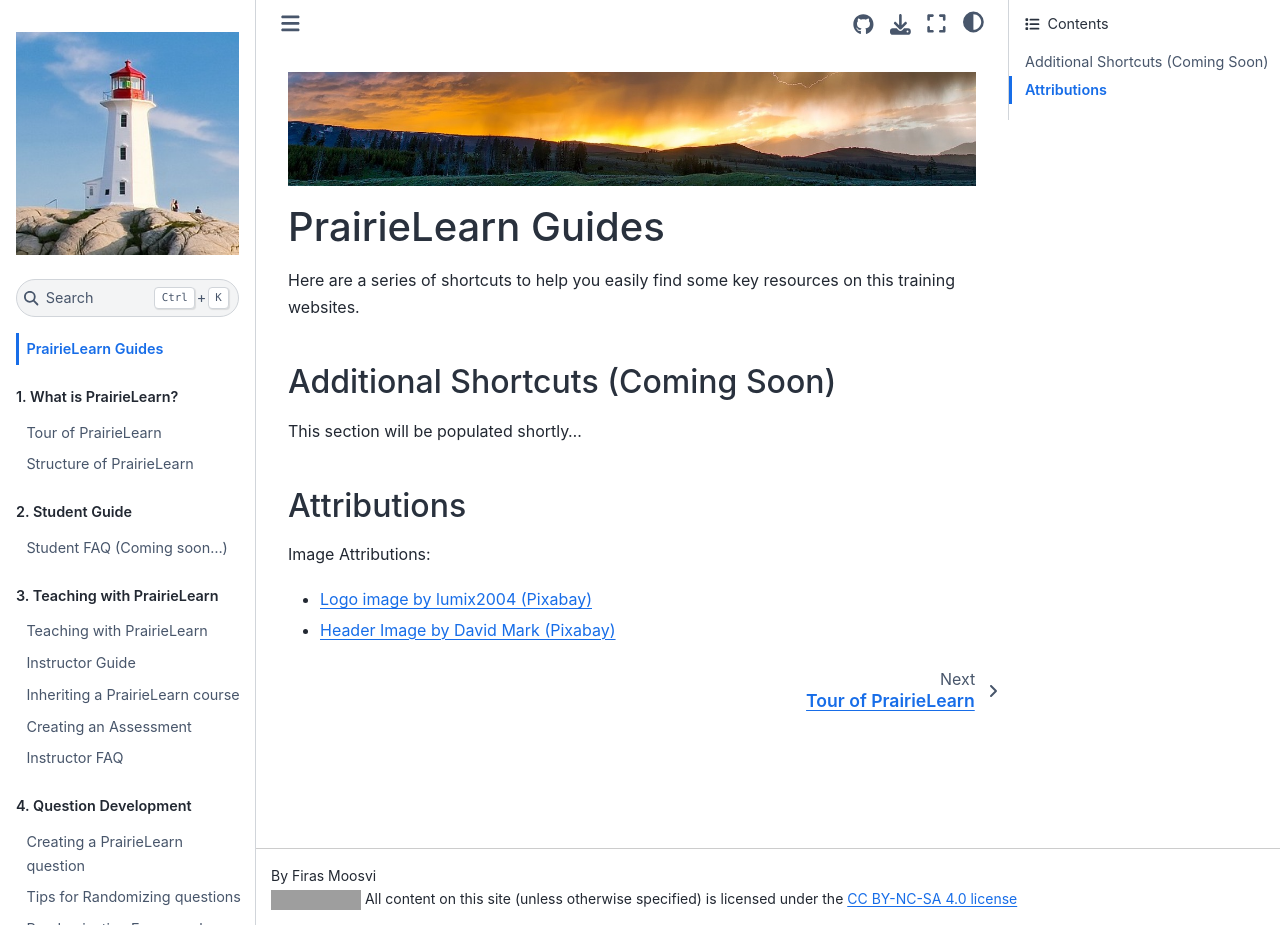
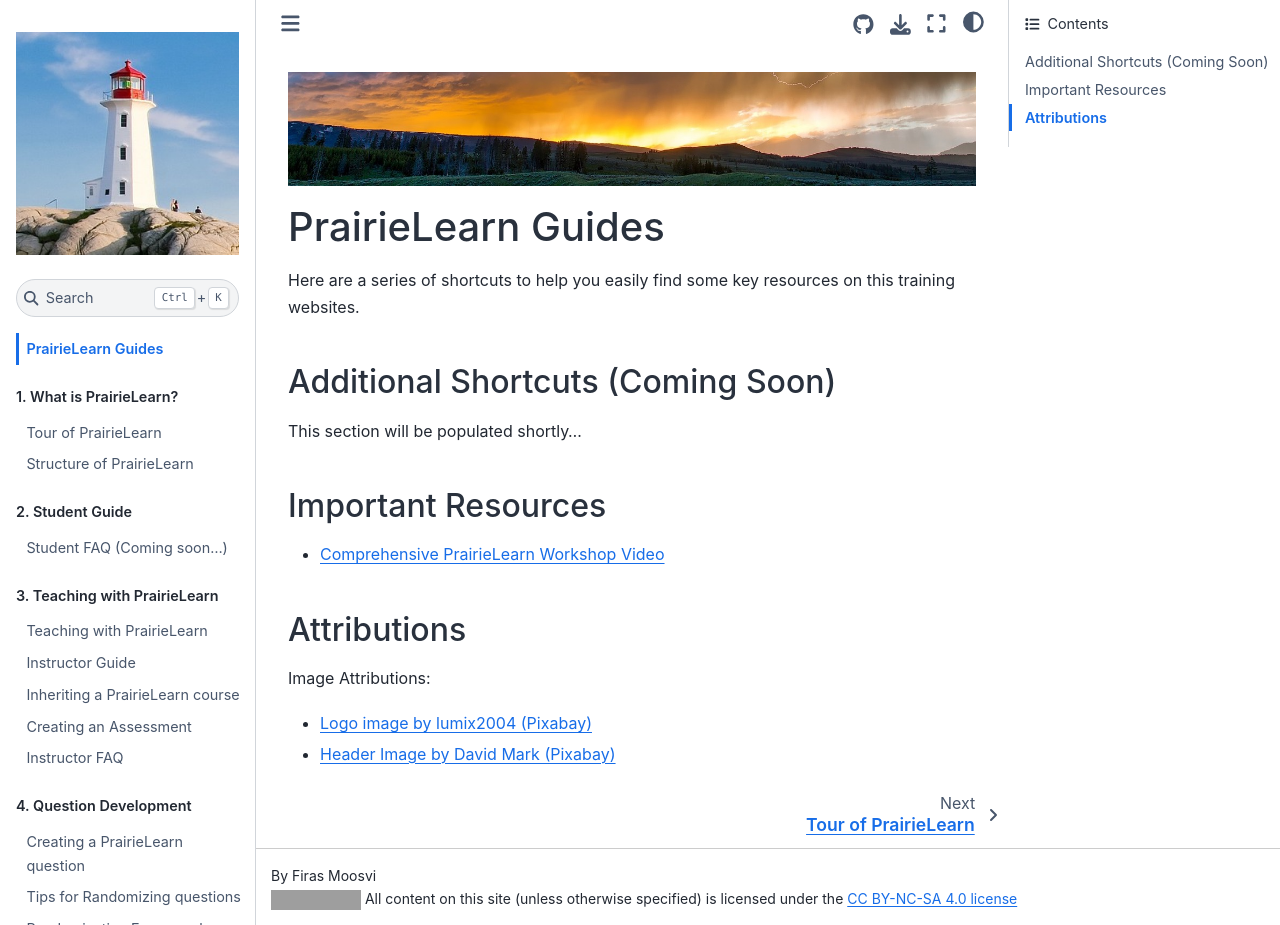
Before and after one commit to open-resources/pl_guides, a Jupyter Book: the page built from content/home.md, in a window 1280 px wide and 925 px high. Built offline with Jupyter Book 1.0.4 settings and Sphinx 7.4.7 and the Sphinx Book theme 1.1.4, drawn with Linux system fonts in a browser that asks for light colours; grey boxes are pictures that could not be loaded.

Commit message:
add important resources

```diff
--- a/content/home.md
+++ b/content/home.md
@@ -145,6 +145,10 @@ A guide to using LaTeX for equations, formulas, and variables.
 ::::
 -->
 
+## Important Resources
+
+- [Comprehensive PrairieLearn Workshop Video](https://mediaspace.illinois.edu/media/t/1_l4dh8cwm/170964131)
+
 ## Attributions
 
 Image Attributions:
```
